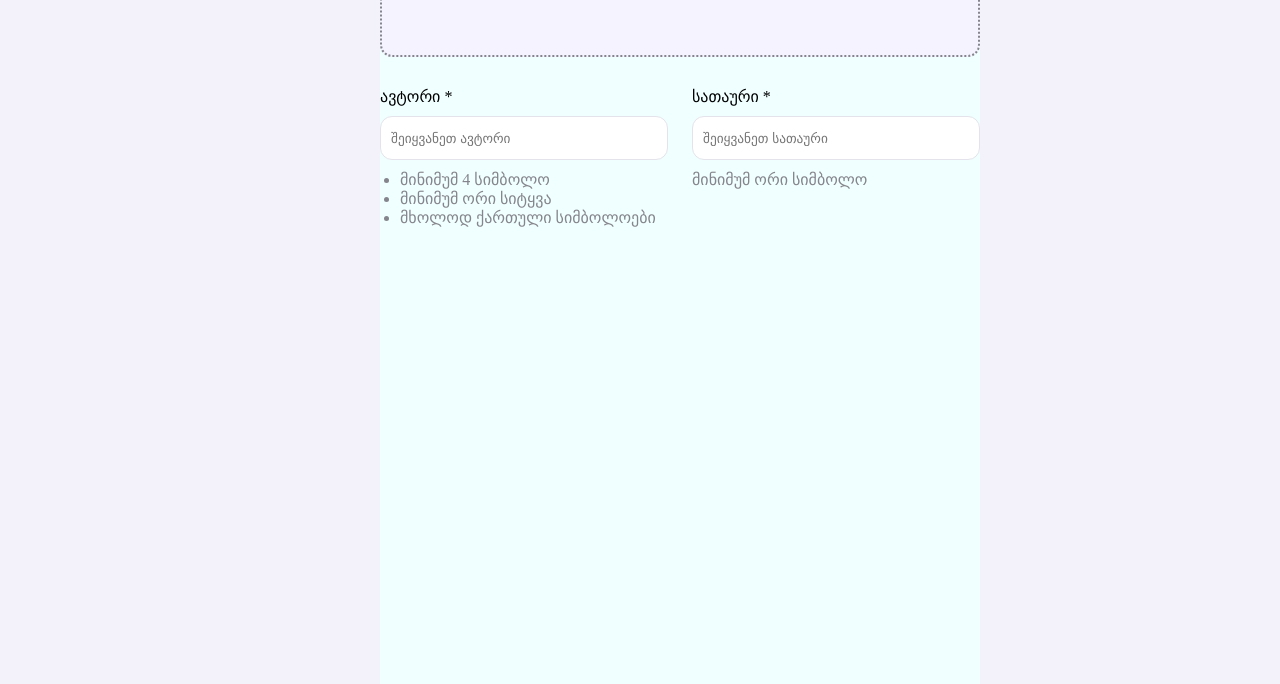
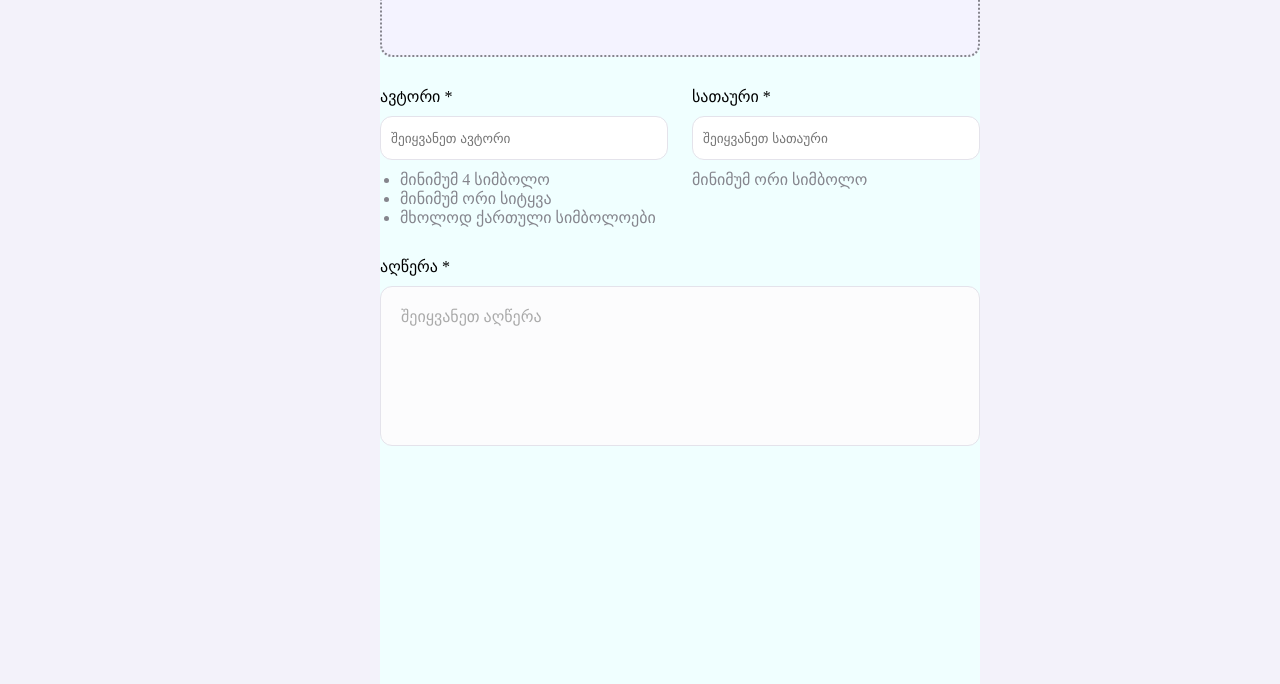
Before and after one commit to beqa200/b-g-l, a plain HTML site: page pages/NewBlog/newBlog.html in a window 1280 px wide. Shown: the part 364-1048 px from the top of the page. Drawn offline with Linux system fonts and the light colour scheme.

Commit message:
add descriprion field

```diff
--- a/pages/NewBlog/newBlog.css
+++ b/pages/NewBlog/newBlog.css
@@ -67,3 +67,23 @@ header{
     color:#85858D;
     margin-top: 10px;
 }
+.desctiption{
+    margin-top: 30px;
+
+}
+.desctiption p {
+    margin-bottom: 10px;
+}
+.descript{
+    width: 100%;
+    height: 160px;
+    border-radius: 12px;
+    border:1px solid #E4E3EB;
+    background-color:#FCFCFD ;
+    padding:  20px;
+    outline: none;
+}
+div[contenteditable="true"]:empty:before {
+    content: attr(placeholder);
+    color: #aaa;
+}
--- a/pages/NewBlog/newBlog.html
+++ b/pages/NewBlog/newBlog.html
@@ -36,6 +36,10 @@
            <p>მინიმუმ ორი სიმბოლო</p>
          </div>
       </div>
+      <div class="desctiption">
+        <p>აღწერა *</p>
+        <div class="descript" contenteditable="true" placeholder="შეიყვანეთ აღწერა"></div>
+      </div>
     </div>
     <script src="./newBlog.js"></script>
   </body>
```
